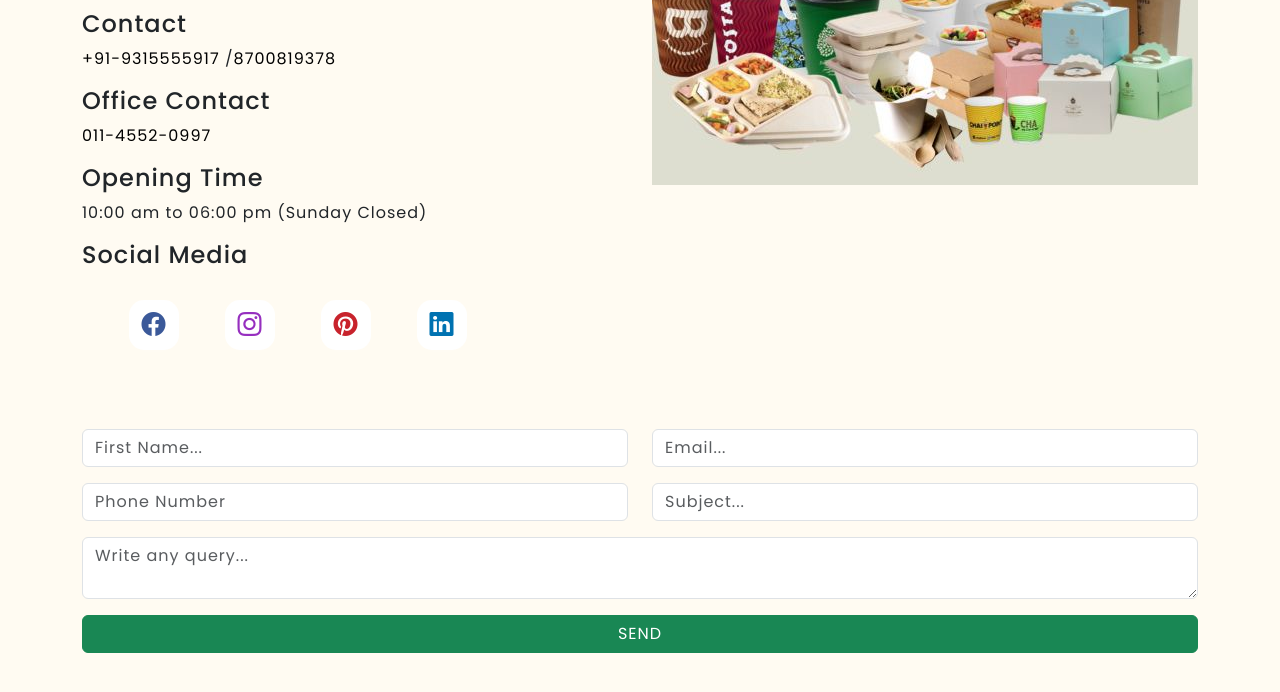
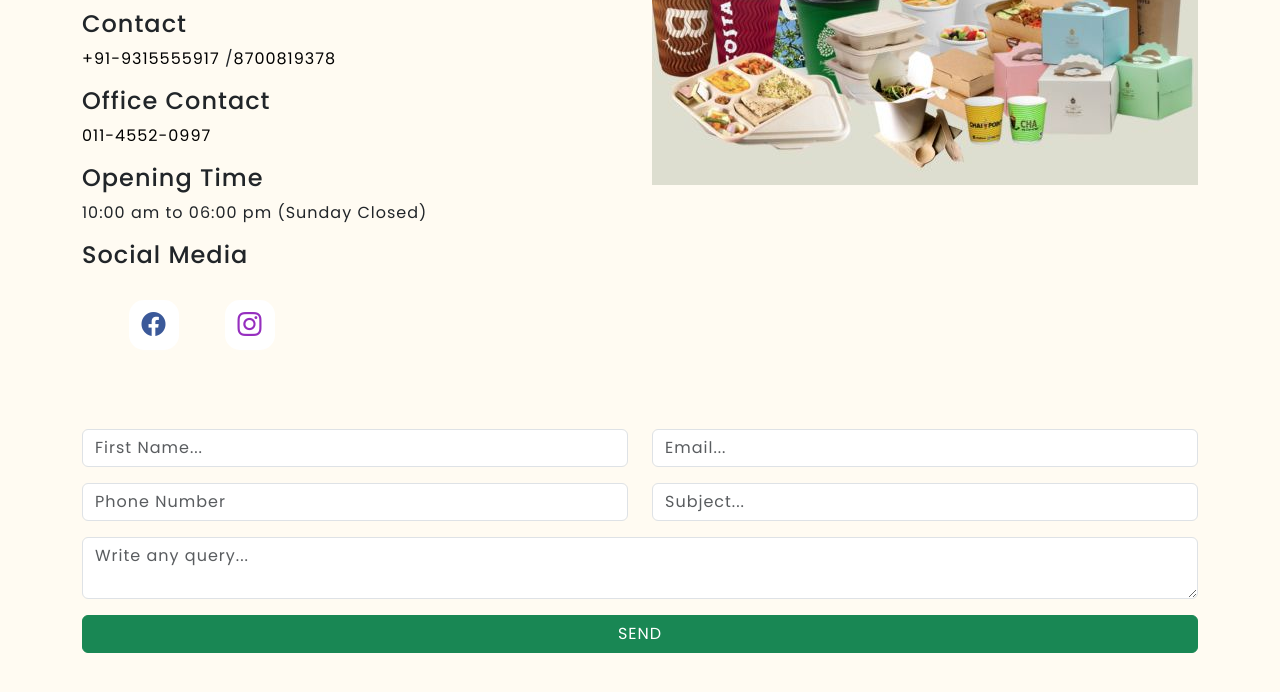
Before and after one commit to Mannumishra/CupaGreen, a React (Create React App) app in the folder Frontend/: page /contact-us in a window 1280 px wide. Shown: the part 873-1565 px from the top of the page. Built offline with nearby package versions, Linux system fonts and the light colour scheme; no server answers; grey boxes are pictures that could not be loaded.

Commit message:
add chnages

```diff
--- a/Frontend/src/Pages/ContactUs/ContactUs.jsx
+++ b/Frontend/src/Pages/ContactUs/ContactUs.jsx
@@ -112,7 +112,7 @@ const ContactUs = () => {
                         </a>
                       </li>
 
-                      <li className="social-btn pinterest" tooltip="Pinterest">
+                      {/* <li className="social-btn pinterest" tooltip="Pinterest">
                         <a href="#">
                           <i className="bi bi-pinterest"></i>
                         </a>
@@ -121,7 +121,7 @@ const ContactUs = () => {
                         <a href="#">
                           <i className="bi bi-linkedin"></i>
                         </a>
-                      </li>
+                      </li> */}
                     </ul>
                   </div>
                 </div>
```
